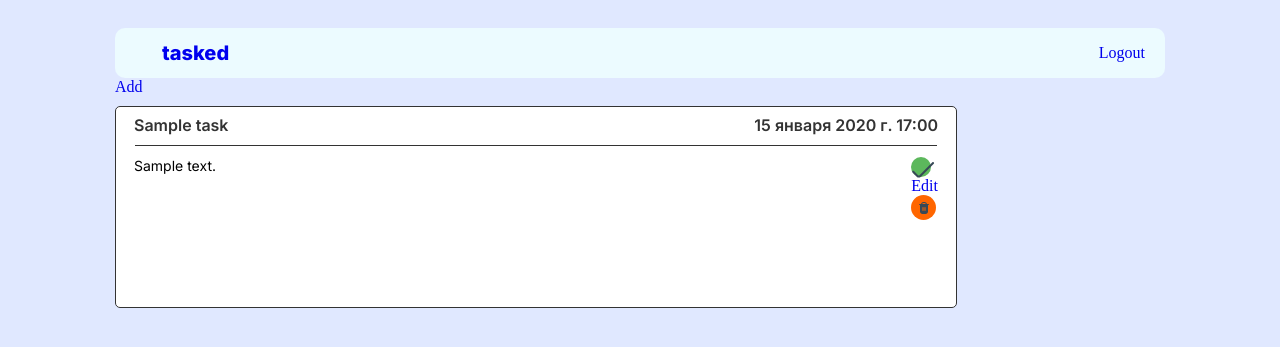
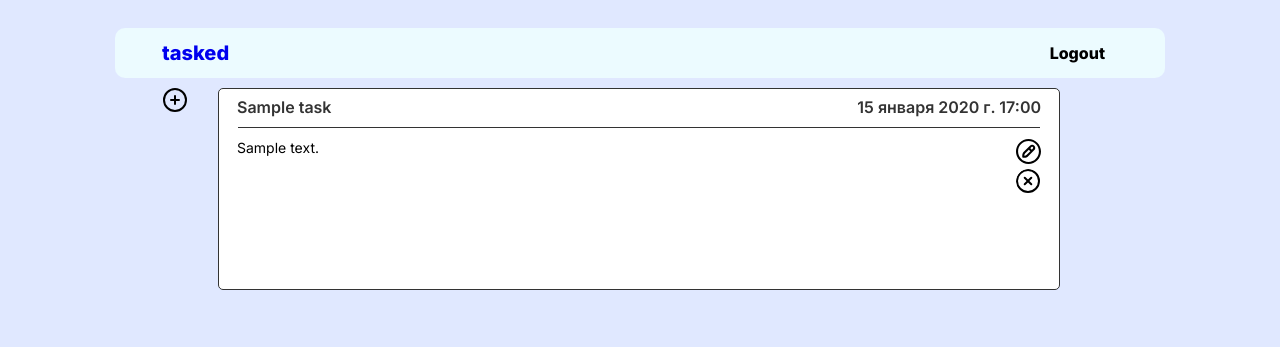
Before and after one commit to Artreko/Tasked, a Django app: page / in a window 1280 px wide. Shown: the top 347 px of the page. Run offline with Django 4.2, Linux system fonts and the light colour scheme; the first user in the database is signed in; tables that the repository leaves empty hold one stand-in row (Sample ...).

Commit message:
Added operations icons, changed login/logout reference

```diff
--- a/taskedapp/static/taskedapp/style.css
+++ b/taskedapp/static/taskedapp/style.css
@@ -42,13 +46,23 @@ a {
     text-decoration: none;
 }
 
+.login_logout_ref {
+    font-family: 'Inter', normal;
+    font-size: 20px;
+    font-weight: 800;
+    font-size: 16px;
+    line-height: 24px;
+    margin-right: 40px;
+
+    color: #000;
+}
+
+.login_logout_ref:hover {
+    text-decoration: underline;
+}
+
 .auth {
     padding-right: 20px;
-}
-
-.auth_button {
-    width: 25px;
-    padding-right: 40px;
 }
 
 .main_unit {
@@ -64,8 +78,42 @@ a {
     width: 25px;
     height: 25px;
     margin-left: 48px;
-    border-radius: 100%;
+    border-radius: 50%;
+    /* background-color: #fff; */
 }
+
+.icon {
+    width: 25px;
+    height: 25px;
+    margin-bottom: 5px;
+}
+
+.add_icon {
+    background: url("/static/taskedapp/images/free-icon-font-add-3914248.svg");
+}
+
+.add_icon:hover {
+    background: url("/static/taskedapp/images/free-icon-font-add-3914208.svg");
+}
+
+.edit_icon {
+    background: url("/static/taskedapp/images/free-icon-font-pen-circle-10742923.svg");
+}
+
+.edit_icon:hover {
+    background: url("/static/taskedapp/images/free-icon-font-pen-circle-10742911.svg");
+}
+
+.delete_icon {
+    background: url("/static/taskedapp/images/free-icon-font-cross-circle-3917206.svg");
+    border-radius: 50%;
+}
+
+.delete_icon:hover {
+    background: url("/static/taskedapp/images/free-icon-font-cross-circle-3917211.svg");
+}
+
+/* C:\Projects\Tasked\taskedapp\static\taskedapp\images\free-icon-font-add-3914208.svg */
 
 .task_unit {
     margin-right:10%;
@@ -135,6 +183,7 @@ a {
     margin-left: 18px;
     width: 91%;
     height: 50px;
+    word-wrap: break-word;
 }
 
 .task_ops {
@@ -356,16 +405,3 @@ task-complete-icon img {
     background-color: #5cb85c;
     color: white;
   }
-
-.delete-icon {
-    width: 25px;
-    height: 25px;
-    background-color: rgb(255, 102, 0);
-    border-radius: 50%;
-    display: flex;
-}
-.delete-icon img {
-    justify-content: center;
-    margin: auto;
-    width: 12px;
-}
--- a/taskedapp/templates/taskedapp/main.html
+++ b/taskedapp/templates/taskedapp/main.html
@@ -17,9 +17,9 @@
             <div><a class ="title" href="{% url 'tasks' %}">tasked</a></div>
             <div class="auth">
                 {% if request.user.is_authenticated %}
-                <a href="{% url 'logout' %}">Logout</a>
+                <a class="login_logout_ref" href="{% url 'logout' %}">Logout</a>
                 {% else %}
-                <a href="{% url 'login' %}">Login</a>
+                <a class="login_logout_ref" href="{% url 'login' %}">Login</a>
                 {% endif %}
             </div>
         </header>
--- a/taskedapp/templates/taskedapp/task_list.html
+++ b/taskedapp/templates/taskedapp/task_list.html
@@ -2,9 +2,12 @@
 {% block content %}
 {% load static %}
 <div id="tasklist" class="task-items-wrapper">
-    <a href="{% url 'task-create' %}">Add</a>
     {% for task in tasks %}
     <div class="main_unit">
+    <a class="add_task_button" href="{% url 'task-create' %}">
+        <div class="icon add_icon"></div>
+        {% comment %} <img class="add_icon" src="{% static 'taskedapp/images/free-icon-font-add-3914248.svg' %}"> {% endcomment %}
+    </a>
         <div class="task_unit">
             <div class="task_header">
                 <h2 class="task_title">{{task}}</h2>
@@ -13,14 +16,11 @@
             <div class="task_unit_main">
                 <p class="task_description">{{task.description}}</p>
                 <li class="task_ops">
-                    <div class="task-complete-icon">
-                        <img src="{% static 'taskedapp/images/fi-sr-check.svg' %}">
-                    </div>
-                    <a class="edit-link" href="{% url 'task-edit' task.id %}">Edit</a>
+                    <a class="edit-link" href="{% url 'task-edit' task.id %}">
+                        <div class="icon edit_icon"></div>
+                    </a>
                     <a class="delete-link" href="{% url 'task-delete' task.id %}">
-                        <div class="delete-icon">
-                            <img src="{% static 'taskedapp/images/fi-sr-trash.svg' %}">
-                        </div>
+                        <div class="icon delete_icon"></div>
                     </a>
                 </li>
             </div>
```
Also changed, not shown: other parts of taskedapp/static/taskedapp/style.css (+4 -0 lines), taskedapp/static/taskedapp/images/fi-sr-check.svg (deleted), taskedapp/static/taskedapp/images/fi-sr-cross-small.svg (deleted), taskedapp/static/taskedapp/images/fi-sr-cross.svg (deleted), taskedapp/static/taskedapp/images/fi-sr-pencil.svg (deleted), taskedapp/static/taskedapp/images/fi-sr-pharmacy.svg (deleted), taskedapp/static/taskedapp/images/fi-sr-plus-small.svg (deleted), taskedapp/static/taskedapp/images/fi-sr-plus.svg (deleted), taskedapp/static/taskedapp/images/fi-sr-sign-in.svg (deleted), taskedapp/static/taskedapp/images/fi-sr-sign-out.svg (deleted), taskedapp/static/taskedapp/images/fi-sr-trash.svg (deleted), taskedapp/static/taskedapp/images/free-icon-font-add-3914208.svg (added), taskedapp/static/taskedapp/images/free-icon-font-add-3914248.svg (added), taskedapp/static/taskedapp/images/free-icon-font-cross-circle-3917206.svg (added), 3 more files.
